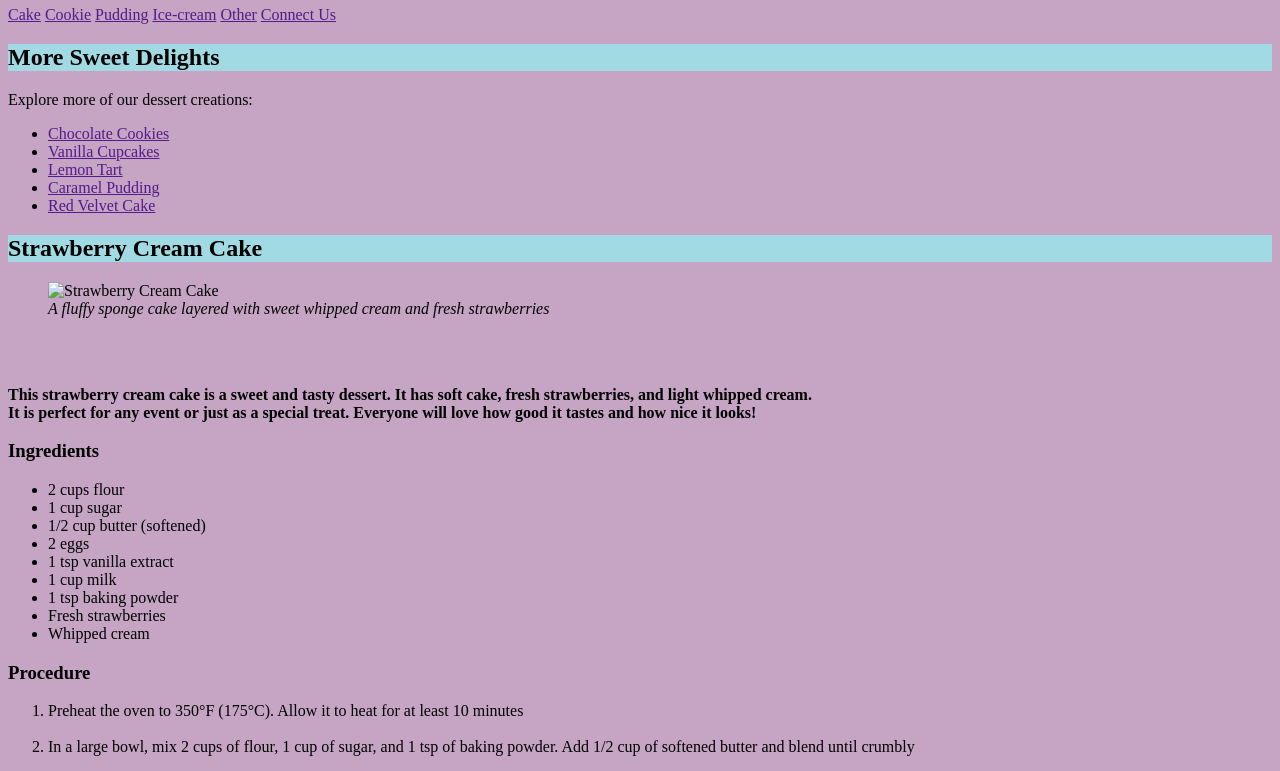
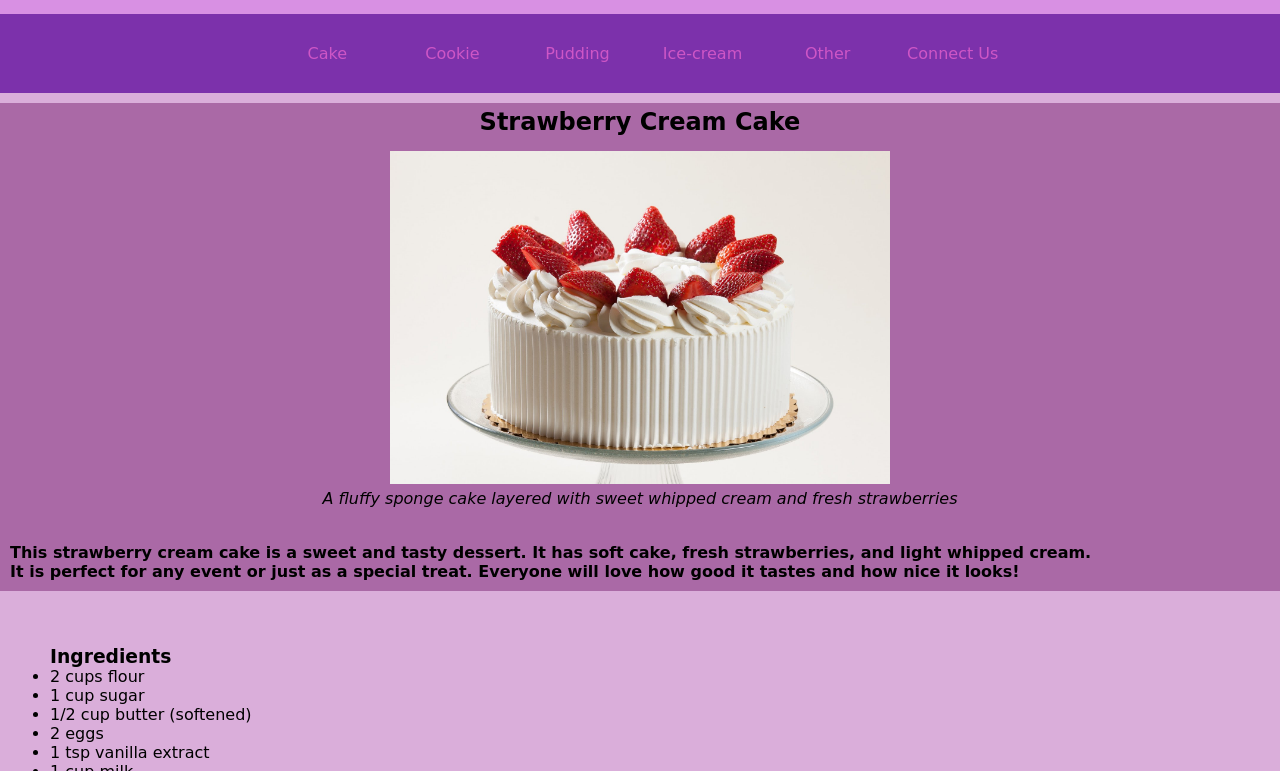
Before and after one commit to Celine-427/Cc_WebDev, a plain HTML site: page week03/hw03/recipeHW.html in a window 1280 px wide. Shown: the part 74-845 px from the top of the page. Drawn offline with Linux system fonts and the light colour scheme.

Commit message:
Add week03 homework

```diff
--- a/week03/hw03/recipeHW.html
+++ b/week03/hw03/recipeHW.html
@@ -2,17 +2,7 @@
 <html>
   <head>
     <title>Sweetini Recipe</title>
-
-    <style>
-      h1,
-      h2 {
-        background-color: #a1dae3;
-      }
-      body {
-        background-color: rgb(197, 164, 196);
-      }
-    </style>
-
+    <link rel="Stylesheet" href="./style.css" />
     <meta charset="utf-8" />
     <meta name="viewport" content="width=device-width, initial-scale=1" />
   </head>
@@ -20,43 +10,32 @@
   <body>
     <header>
       <h1 id="top">Sweetini</h1>
+
+      <nav id="main-nav">
+        <ul>
+          <li><a href="">Cake</a ></li>
+          <li><a href="">Cookie</a ></li>
+          <li><a href="">Pudding</a ></li>
+          <li><a href="">Ice-cream</a ></li>
+          <li><a href="">Other</a ></li>
+          <li><a href="">Connect Us</a ></li>
+        </ul>
+      </nav>
     </header>
-
-
-    <nav>
-      <a href="">Cake</a>
-      <a href="">Cookie</a>
-      <a href="">Pudding</a>
-      <a href="">Ice-cream</a>
-      <a href="">Other</a>
-      <a href="">Connect Us</a>
-    </nav>
-
-    <aside>
-        <h2>More Sweet Delights</h2>
-        <p>Explore more of our dessert creations:</p>
-        <ul>
-          <li><a href="" >Chocolate Cookies</a></li>
-          <li><a href="" >Vanilla Cupcakes</a></li>
-          <li><a href="" >Lemon Tart</a></li>
-          <li><a href="" >Caramel Pudding</a></li>
-          <li><a href="" >Red Velvet Cake</a></li>
-        </ul>
-      </aside>
-
+    <div class="top_part">
     <article>
+      <div id="Strawberry_cake">
     <h2>Strawberry Cream Cake</h2>
+  </div>
     <figure>
       <img
-        src="image/Strawberry Whipped Cream Cake.jpg"
+        src="../../week02/hw02/image/Strawberry Whipped Cream Cake.jpg"
         alt="Strawberry Cream Cake"
         width="500"
       />
         <figcaption><em>A fluffy sponge cake layered with sweet whipped cream and fresh strawberries</em></figcaption>
-
     </figure>
-    <br /><br />
-
+    <div class="cake_description">
       <p>
         <strong>
           This strawberry cream cake is a sweet and tasty dessert.
@@ -64,8 +43,10 @@
           It is perfect for any event or just as a special treat.
           Everyone will love how good it tastes and how nice it looks!
         </strong>
-      </p>
-      <section>
+      </p >
+    </div>
+  </div>
+    <div class="cake_ingredients">
         <h3>Ingredients</h3>
         <ul>
           <li>2 cups flour</li>
@@ -78,8 +59,16 @@
           <li>Fresh strawberries</li>
           <li>Whipped cream</li>
         </ul>
-      </section>
-      <section>
+    </div>
+
+    <div class="cake_procedure">
+        <h3>Procedure</h3>
+        <ol>
+          <li>
+            Preheat the oven to 350°F (175°C). Allow it to heat for at least 10
+            minutes
+          </ul>
+            <div class="cake_procedure">
             <h3>Procedure</h3>
             <ol>
               <li>
@@ -116,24 +105,42 @@
               </li><br />
               <li>Slice and serve! Enjoy your strawberry cream cake!</li>
             </ol>
-      </section>
 
+          </div>
         </article>
-<br/>
-<br/>
+
+        <div class="top_part">
+            <article>
+              <!-- 原先的文章内容 -->
+            </article>
+
+            <aside>
+              <h2>More Sweet Delights</h2>
+              <p>Explore more of our dessert creations:</p>
+              <ul>
+                <li><a href="">Chocolate Cookies</a></li>
+                <li><a href="">Vanilla Cupcakes</a></li>
+                <li><a href="">Lemon Tart</a></li>
+                <li><a href="">Caramel Pudding</a></li>
+                <li><a href="">Red Velvet Cake</a></li>
+              </ul>
+            </aside>
+          </div>
 
         <footer>
-       !!  Recipe by Sweetini  !!
+          <div class="foot">
+           <p>!!  Recipe by Sweetini  !!</p >
+          </div>
         </footer>
 
-    <br />
-    <a href="#top">Back to top</a>
-    <br /><br />
 
+        <a href=" ">Back to top</a >
 
+          <div class="media">
           <button>Tiktok</button>
           <button>Instagram</button>
           <button>Red Book</button>
+        </div>
 
       </body>
     </html>
--- a/week03/hw03/style.css
+++ b/week03/hw03/style.css
@@ -0,0 +1,111 @@
+* {
+    margin: 0;
+    padding: 0;
+  }
+
+html{
+    background-color: rgb(218, 174, 218);
+}
+
+body {
+font-family: cursive;
+}
+
+/* Header */
+header {
+    width: 100%;
+    background-color: rgb(216, 144, 227);
+}
+
+header h1{
+    text-align: center;
+    color: rgb(121, 69, 201);
+    padding: 10px;
+    margin-bottom: 20px;
+    margin-top: 10px;
+}
+
+nav#main-nav ul {
+    list-style-type: none;
+    overflow: hidden;
+    text-align: center;
+    padding: 20px;
+    background-color: rgb(124, 49, 171);
+}
+
+nav#main-nav ul li{
+    display: inline-block;
+    font-size: 1rem;
+}
+
+nav#main-nav ul li a {
+    display: block;
+    text-align: center;
+    width: 100px;
+    padding: 10px;
+    text-decoration: none;
+    color: rgb(206, 86, 198);
+  }
+
+li a:hover {
+    background-color: rgb(99, 124, 137);
+    color: #fff;
+}
+
+.top_part {
+    background-color: rgb(170, 105, 166);
+}
+
+article h2 {
+    text-align: center;
+    padding:5px;
+    margin-top: 10px;
+    margin-bottom: 10px;
+}
+
+figure img {
+    display: block;
+    margin: 0 auto;
+}
+
+figure figcaption {
+    text-align: center;
+    margin-bottom: 20px;
+    padding: 5px;
+}
+
+.cake_description {
+    display: block;
+    margin-bottom: 25px;
+    padding: 10px
+}
+
+.cake_ingredients {
+    padding: 30px;
+    margin-left: 20px;
+}
+
+
+.cake_procedure {
+    padding: 30px;
+    margin-left: 20px;
+}
+
+aside {
+    background-color:rgb(218, 174, 218);
+    padding: 30px;
+    margin-left: 20px;
+  }
+
+.foot {
+    padding: 20px;
+    display: inline-block;
+    background-color: rgb(172, 114, 190);
+    padding-bottom: 30px;
+}
+
+
+.media {
+    display: block;
+    padding:20px;
+}
```
Lines whose indentation alone changed are shown as unchanged.
